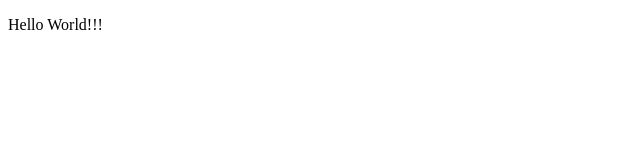
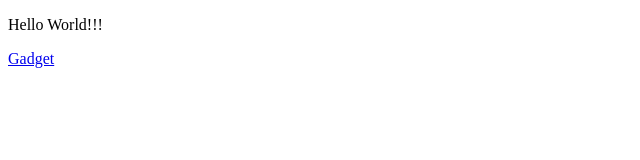
Before and after one commit to AgataAnja/booking, a plain HTML site: page index.html in a window 1280 px wide. Shown: the full height of the page, 0-640 px from the left. Drawn offline with Linux system fonts and the light colour scheme.

Commit message:
Update index.html

```diff
--- a/index.html
+++ b/index.html
@@ -2,11 +2,12 @@
 <HTML>
 <head>
 	<meta charset="utf-8">
-	<title>myself</title>
+	<title>MySelf</title>
 
 </head>
 
 <body>
 <p>Hello World!!!</p>
+<a href="https://github.com/AgataAnja/gadget.github.com/blob/master/index.html">Gadget</a>
 </body>
 </HTML>
```
